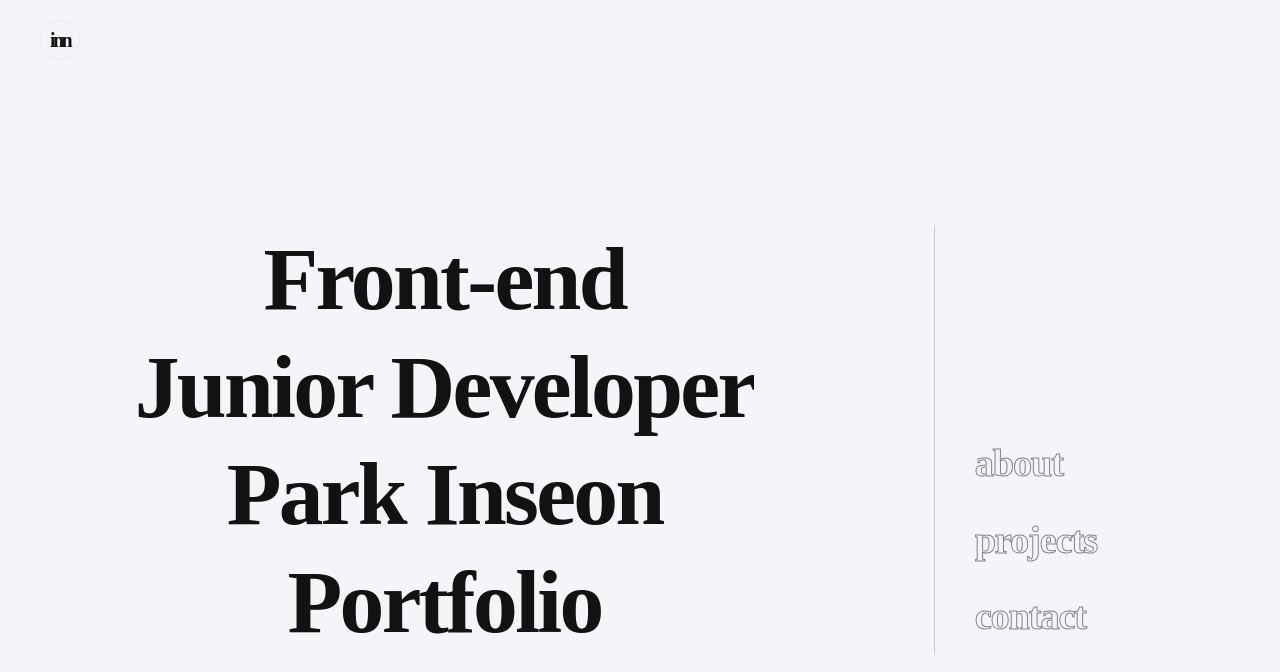
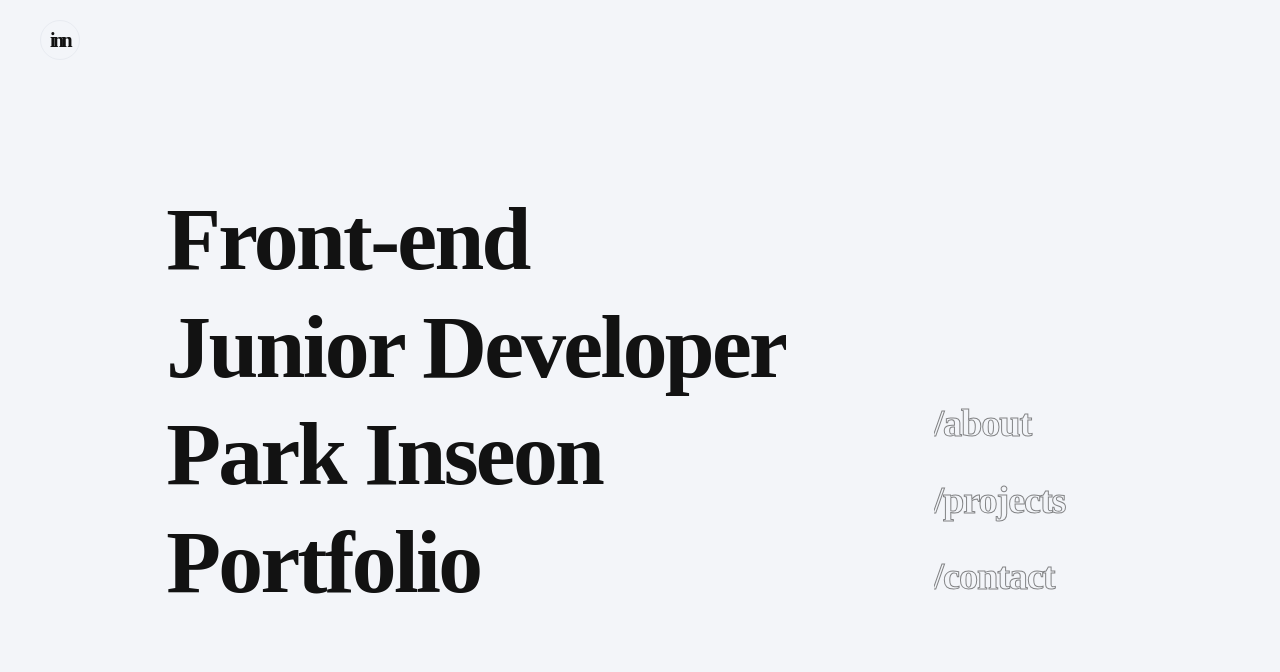
Before and after one commit to InnSeonn/2023-portfolio, a React (Create React App) app: page / in a window 1280 px wide. Shown: the top 672 px of the page. Built offline with nearby package versions, Linux system fonts and the light colour scheme; a web font is replaced by a local one.

Commit message:
Design: CSS 수정

```diff
--- a/src/components/ProjectStory.tsx
+++ b/src/components/ProjectStory.tsx
@@ -2,7 +2,7 @@ import styled, { css } from 'styled-components';
 import { ProjectStoryType } from '../db/projectData';
 
 const ProjectStoryHeading = styled.h2`
-  font-size: 1rem;
+  font-size: 1.25rem;
   font-weight: 700;
 `;
 const ProjectStoryLangPargraph = styled.p`
@@ -67,14 +67,16 @@ const ProjectStoryButton = styled.button`
     }
   }
   @media screen and (max-width: 992px) {
-    width: 14vw;
-    height: 14vw;
+    width: 8rem;
+    height: 8rem;
   }
 `;
 const ProjectStoryRow = styled.div<{ active: boolean }>`
   position: relative;
   padding: var(--container-padding);
-  border-bottom: 1px solid var(--color-grey-light);
+  margin: var(--container-padding);
+  border-radius: 1rem;
+  background-color: rgba(255, 255, 255, 0.4);
   ${(props) =>
     props.active &&
     css`
@@ -97,12 +99,20 @@ const ProjectStoryRow = styled.div<{ active: boolean }>`
         @media screen and (max-width: 992px) {
           width: 5vw;
         }
+        @media screen and (max-width: 576px) {
+          top: var(--container-padding);
+          right: var(--container-padding);
+        }
       }
       ${ProjectStoryDescBox} {
         visibility: visible;
         clip-path: inset(0 0 0 0);
       }
     `}
+  @media screen and (max-width: 576px) {
+    padding: var(--container-padding);
+    margin: calc(var(--container-padding) / 2);
+  }
 `;
 
 type ActiveType = {
--- a/src/pages/About.tsx
+++ b/src/pages/About.tsx
@@ -19,7 +19,6 @@ const AboutCol = styled.div<{ col: number }>`
         align-self: center;
         padding-right: 10%;
         border-right: 1px solid var(--color-grey-light);
-        text-align: center;
         @media screen and (max-width: 1400px) {
           padding-right: 7%;
         }
@@ -27,7 +26,6 @@ const AboutCol = styled.div<{ col: number }>`
           align-self: auto;
           padding-right: 0;
           border-right: 0px solid var(--color-grey-light);
-          text-align: left;
         }
       `) ||
     (props.col === 2 &&
--- a/src/pages/Home.tsx
+++ b/src/pages/Home.tsx
@@ -7,43 +7,40 @@ export const Layout = styled.section`
   position: absolute;
   min-height: calc(var(--vh, 1vh) * 100);
   width: 100%;
-  padding: calc(var(--container-padding) * 3) var(--container-padding) var(--container-padding);
+  padding: calc(var(--container-padding) * 2) var(--container-padding);
   background-color: var(--color-bg);
 `;
 const HomeLayout = styled(Layout)`
   display: flex;
   justify-content: center;
   align-items: center;
+  @media screen and (max-width: 768px) {
+    flex-direction: flex-start;
+  }
 `;
 const HomeBox = styled.div`
   display: flex;
   align-items: flex-end;
   @media screen and (max-width: 992px) {
     flex-direction: column;
-    align-items: center;
+    align-items: flex-start;
   }
 `;
 const HomeTitleBox = styled.div`
-  padding: 0 2em 0 0;
-  border-style: none solid none none;
-  border-width: 1px;
-  border-color: #12121230;
+  padding: 0 1.2em 0 0;
   font-size: 7rem;
   font-weight: 900;
-  text-align: center;
   line-height: 1.2;
-  letter-spacing: -0.02em;
   transition: padding 0.5s;
   @media screen and (max-width: 1500px) {
     font-size: 7vw;
   }
   @media screen and (max-width: 992px) {
-    padding: 0 0 1em;
-    border-style: none none solid;
+    padding: 0;
     font-size: 5rem;
   }
   @media screen and (max-width: 768px) {
-    font-size: 9vw;
+    font-size: 9.7vw;
   }
 `;
 const HomeTextBox = styled.div`
@@ -68,26 +65,20 @@ const HomeNavList = styled.ul`
   padding: 0 0 0 var(--container-padding);
   font-size: 3rem;
   font-weight: 900;
-  text-transform: lowercase;
   @media screen and (max-width: 1500px) {
     font-size: 3vw;
   }
   @media screen and (max-width: 992px) {
-    display: flex;
     padding: var(--container-padding) 0 0;
     font-size: 2.5rem;
   }
   @media screen and (max-width: 768px) {
-    font-size: 5.6vw;
+    font-size: 7.6vw;
   }
 `;
 const HomeNavItem = styled.li`
   overflow: hidden;
   padding: 0.5em 0;
-  @media screen and (max-width: 992px) {
-    padding: 0;
-    margin: 0 0.5em;
-  }
 `;
 const HomeIconBox = styled.div`
   overflow: hidden;
@@ -96,9 +87,6 @@ const HomeIconBox = styled.div`
   align-items: center;
   padding-right: 10px;
   margin: 0 0 0 0.5em;
-  @media screen and (max-width: 992px) {
-    margin: 0.3em 0 0;
-  }
 `;
 const HomeArrowIcon = styled(TfiArrowRight)`
   color: var(--color-black);
@@ -116,9 +104,6 @@ const HomeNavLink = styled(Link)<{ order: number }>`
   transform: translateX(-100%);
   animation: ${ani(`to{transform: translateX(0)}`)} 0.5s ${(props) => 1 + props.order * 0.5}s forwards;
   transition: color 0.5s, opacity 0.5s;
-  @media screen and (max-width: 992px) {
-    flex-direction: column;
-  }
   @media (hover: hover) and (pointer: fine) {
     &:hover {
       color: var(--color-black);
@@ -128,6 +113,9 @@ const HomeNavLink = styled(Link)<{ order: number }>`
         animation: ${ani(`0% {transform: translateX(0)}; 100%{transform: translateX(10px)}`)} 0.5s alternate infinite;
       }
     }
+  }
+  @media screen and (max-width: 768px) {
+    opacity: 1;
   }
 `;
 
@@ -163,7 +151,7 @@ export default function Home() {
           <HomeNavList>
             <HomeNavItem>
               <HomeNavLink to='/about' order={1}>
-                About
+                /about
                 <HomeIconBox>
                   <HomeArrowIcon />
                 </HomeIconBox>
@@ -171,7 +159,7 @@ export default function Home() {
             </HomeNavItem>
             <HomeNavItem>
               <HomeNavLink to='/projects' order={2}>
-                Projects
+                /projects
                 <HomeIconBox>
                   <HomeArrowIcon />
                 </HomeIconBox>
@@ -179,7 +167,7 @@ export default function Home() {
             </HomeNavItem>
             <HomeNavItem>
               <HomeNavLink to='/contact' order={3}>
-                Contact
+                /contact
                 <HomeIconBox>
                   <HomeArrowIcon />
                 </HomeIconBox>
--- a/src/pages/ProjectDetail.tsx
+++ b/src/pages/ProjectDetail.tsx
@@ -31,12 +31,13 @@ const ProjectDetailCol = styled.div<{ col: number }>`
       css`
         position: sticky;
         top: 0;
-        width: 40%;
+        width: 50%;
       `) ||
     (props.col === 2 &&
       css`
-        width: 60%;
-        border-left: 1px solid var(--color-grey-light);
+        display: flex;
+        flex-direction: column;
+        width: 50%;
       `)}
   @media screen and (max-width: 992px) {
     position: static;
@@ -61,7 +62,7 @@ const ProjectDetailHeading = styled.h3`
   color: transparent;
   font-size: 3rem;
   font-weight: 900;
-  text-align: center;
+  text-align: right;
   -webkit-text-stroke: 1px var(--color-black);
 `;
 const ProjectDetailLinkBox = styled.div`
@@ -69,11 +70,36 @@ const ProjectDetailLinkBox = styled.div`
   text-align: right;
 `;
 const ProjectDetailLink = styled.a.attrs({ target: '_blank' })`
+  position: relative;
   display: inline-flex;
   align-items: center;
-  padding: 0.5em 0;
-  margin: 1em 0 0 1.4em;
+  padding: 0.2em 0;
+  margin: 2em 0 0 2em;
   font-weight: 700;
+  font-size: 1.125rem;
+  &::after {
+    position: absolute;
+    inset: auto auto -2px 0;
+    width: 0;
+    height: 2px;
+    background-color: var(--color-black);
+    transition: all 0.5s;
+    content: '';
+  }
+  svg {
+    transition: all 0.5s;
+  }
+  &:hover {
+    &::after {
+      width: 100%;
+    }
+    svg {
+      transform: rotate(270deg);
+    }
+  }
+`;
+const ProjectLinkSpan = styled.span`
+  padding-left: 0.4em;
 `;
 
 const ProjectDetailVideoBox = styled.div<{ active: boolean }>`
@@ -150,10 +176,12 @@ export default function ProjectDetail() {
           <ProjectDetailHeading>{data.current?.name}</ProjectDetailHeading>
           <ProjectDetailLinkBox>
             <ProjectDetailLink href={data.current?.github}>
-              <BsLink45Deg /> readme
+              <BsLink45Deg />
+              <ProjectLinkSpan>Github</ProjectLinkSpan>
             </ProjectDetailLink>
             <ProjectDetailLink href={data.current?.website}>
-              <BsLink45Deg /> website
+              <BsLink45Deg />
+              <ProjectLinkSpan>Website</ProjectLinkSpan>
             </ProjectDetailLink>
           </ProjectDetailLinkBox>
         </ProjectDetailHeader>
@@ -164,9 +192,11 @@ export default function ProjectDetail() {
         </ProjectDetailVideoBox>
       </ProjectDetailCol>
       <ProjectDetailCol col={2}>
-        {data.current?.story.map((item) => (
-          <ProjectStory key={item.id} item={item} active={active} setActive={setActive} />
-        ))}
+        <div>
+          {data.current?.story.map((item) => (
+            <ProjectStory key={item.id} item={item} active={active} setActive={setActive} />
+          ))}
+        </div>
       </ProjectDetailCol>
     </ProjectDetailLayout>
   );
```
